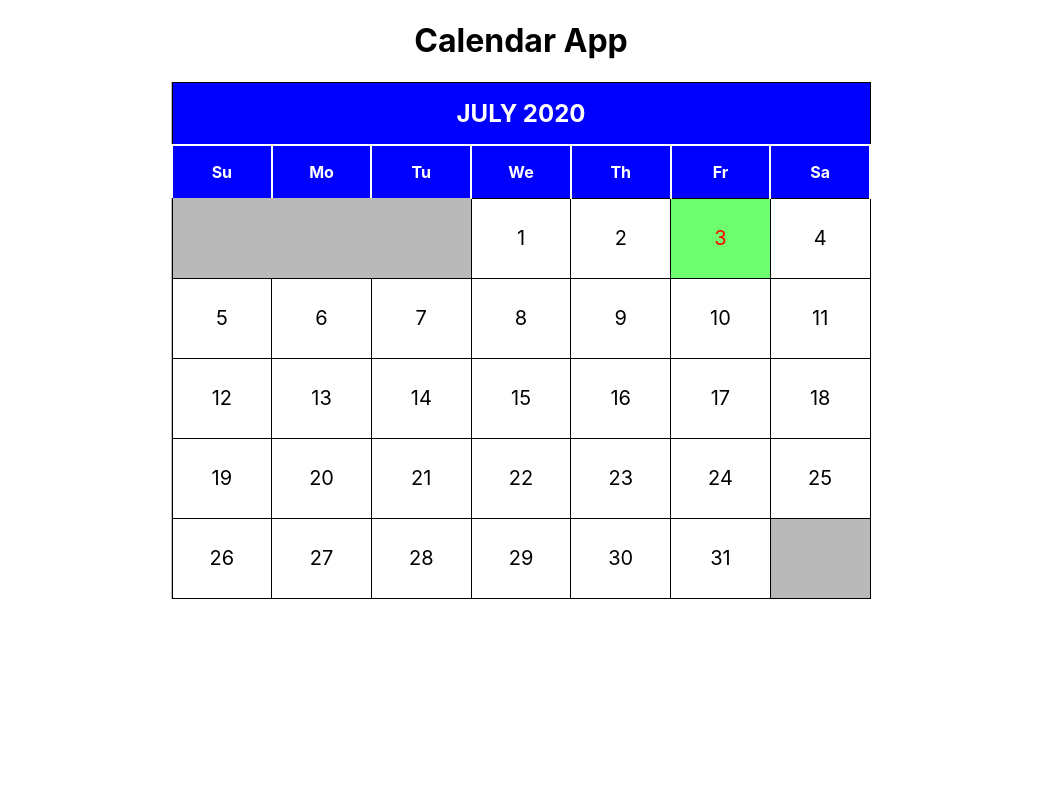
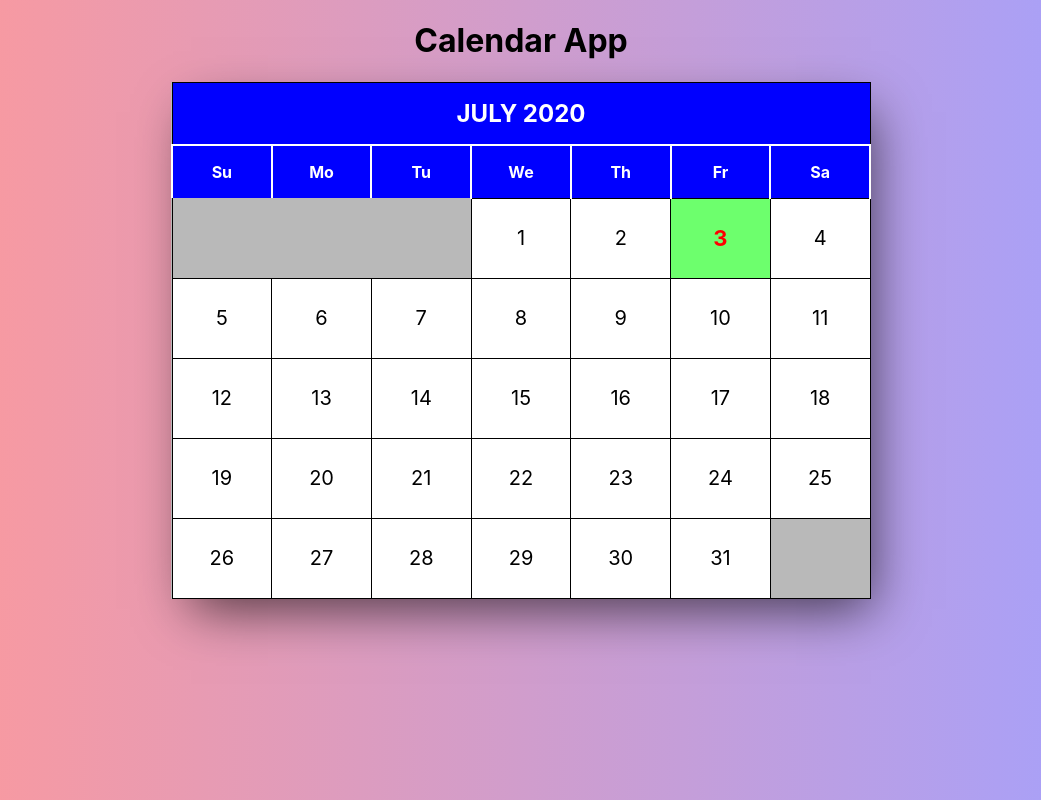
Before and after one commit to aktech27/react-ts-calendar, a React (Create React App) app: page / in a window 1280 px wide. Shown: the whole page, without its empty margins (119-1160 px from the left). Built offline with nearby package versions, Linux system fonts and the light colour scheme.

Commit message:
Add CSS - Improve UI

```diff
--- a/src/index.css
+++ b/src/index.css
@@ -6,6 +6,7 @@ body {
   -moz-osx-font-smoothing: grayscale;
   display: grid;
   place-items: center;
+  background: linear-gradient(to right, #ff9999, #a2a1ff);
 }
 
 h1 {
@@ -27,6 +28,7 @@ thead {
 .calendar-container {
   width: min(700px, 90vw);
   animation: slide 0.5s ease-in-out;
+  box-shadow: 10px 20px 50px -10px rgba(0, 0, 0, 0.65);
 }
 
 .calendar-month-year {
@@ -61,6 +63,8 @@ thead {
 .date.active {
   background-color: #6dff6d;
   color: red;
+  font-size: 22px;
+  font-weight: bold;
 }
 
 @media only screen and (max-width: 700px) {
```
